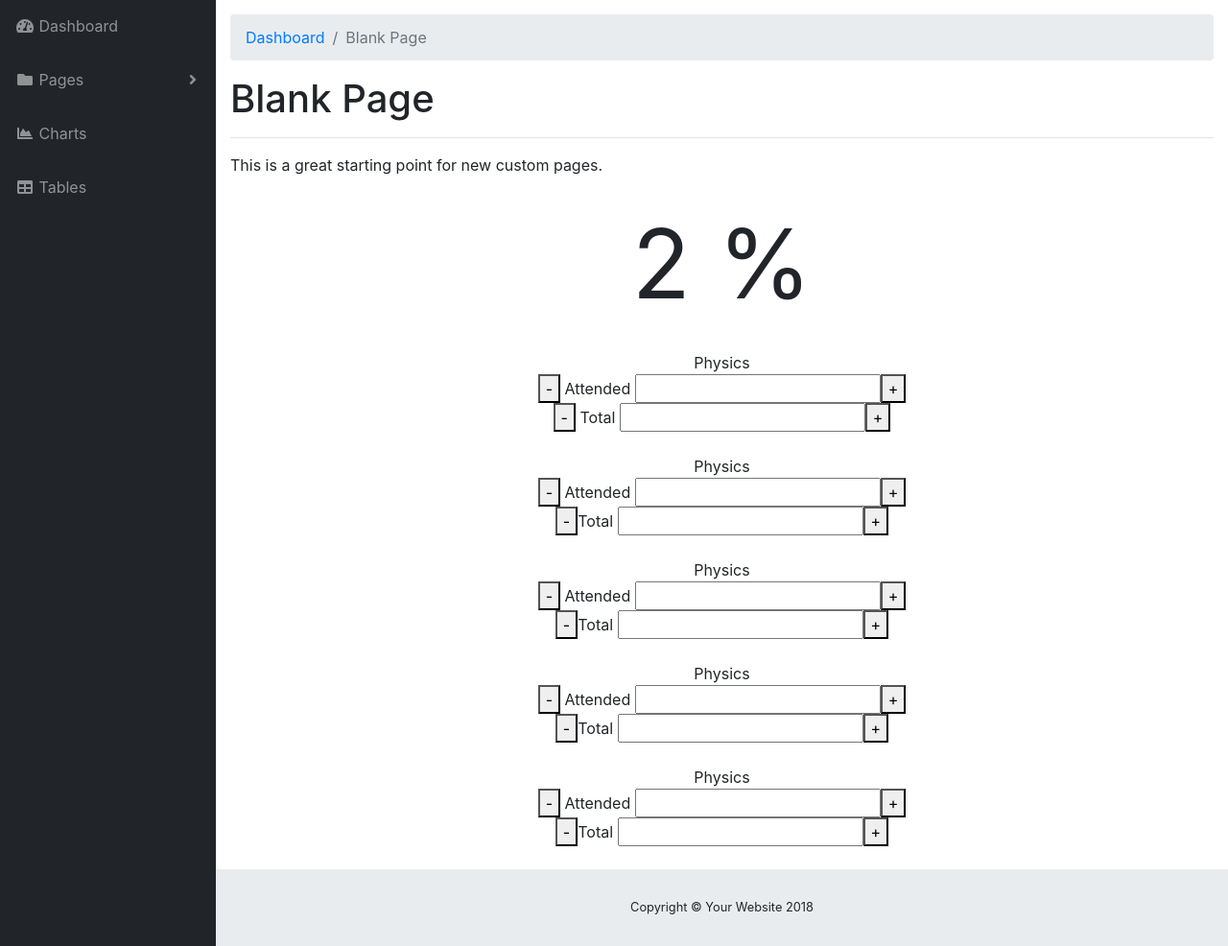
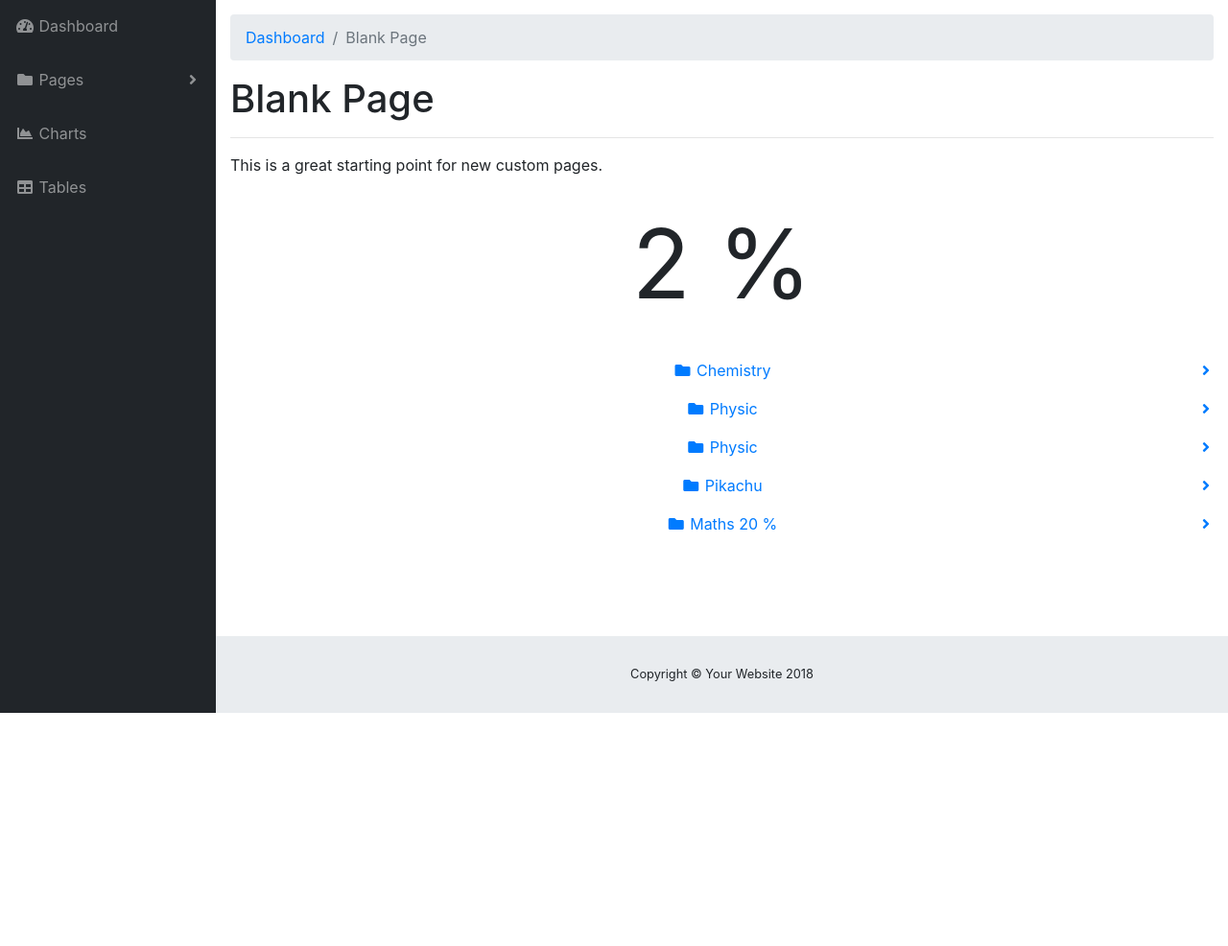
Before and after one commit to css911/Hackathon_Django, a Django app: template hack/templates/student_dashboard.html in a window 1280 px wide. Shown: the part 57-1043 px from the top of the page at 96% size. After the commit the page ends 800 px from the top, so only its background shows below. Run offline with Django 3.2, Linux system fonts and the light colour scheme; the template is opened without the code that fills it, so the values that code supplies are empty; some libraries are stand-ins or nearby versions.

Commit message:
dfhdjfhd

```diff
--- a/hack/templates/student_dashboard.html
+++ b/hack/templates/student_dashboard.html
@@ -8,43 +8,89 @@ student dashboard
 
 <center> <p style="font-size:100px">2 %</p>
 
-          <center>Physics</center><center><button onclick="myFunction1()">-</button>
+             <ul class="sidebar1 navbar-nav">
+              <li class="nav-item dropdown">
+            <a class="nav-link dropdown-toggle" href="#" id="pagesDropdown" role="button" data-toggle="dropdown" aria-haspopup="true" aria-expanded="false">
+            <i class="fas fa-fw fa-folder"></i>
+              <span>Chemistry</span>
+          </a>
+          <div class="dropdown-menu" aria-labelledby="pagesDropdown">
+           <center><button onclick="myFunction1()">-</button>
+           Attended <input type="number" id="myNumber"><button onclick="myFunction()">+</button></center>
+
+           <center><button onclick="myFunction1()">-</button>Total
+           <input type="number" id="myNumber"><button onclick="myFunction()">+</button></center>
+          </div>
+           </li>
+
+
+
+
+           <li class="nav-item dropdown">
+          <a class="nav-link dropdown-toggle" href="#" id="pagesDropdown" role="button" data-toggle="dropdown" aria-haspopup="true" aria-expanded="false">
+            <i class="fas fa-fw fa-folder"></i>
+            <span>Physic</span>
+          </a>
+          <div class="dropdown-menu" aria-labelledby="pagesDropdown">
+            <center><button onclick="myFunction1()">-</button>
            Attended <input type="number" id="myNumber"><button onclick="myFunction()">+</button></center>
 
            <center><button onclick="myFunction1()">-</button>
            Total <input type="number" id="myNumber"><button onclick="myFunction()">+</button></center>
+          </div>
+        </li>
 
-           <br>
-          <center>Physics</center><center><button onclick="myFunction1()">-</button>
+<li class="nav-item dropdown">
+          <a class="nav-link dropdown-toggle" href="#" id="pagesDropdown" role="button" data-toggle="dropdown" aria-haspopup="true" aria-expanded="false">
+            <i class="fas fa-fw fa-folder"></i>
+            <span>Physic</span>
+          </a>
+          <div class="dropdown-menu" aria-labelledby="pagesDropdown">
+            <center><button onclick="myFunction1()">-</button>
            Attended <input type="number" id="myNumber"><button onclick="myFunction()">+</button></center>
 
 
           <center><button onclick="myFunction1()">-</button>Total
            <input type="number" id="myNumber"><button onclick="myFunction()">+</button></center>
 
-           <br>
+          </div>
+</li>
 
-           <center>Physics</center><center><button onclick="myFunction1()">-</button>
+        <li class="nav-item dropdown">
+          <a class="nav-link dropdown-toggle" href="#" id="pagesDropdown" role="button" data-toggle="dropdown" aria-haspopup="true" aria-expanded="false">
+            <i class="fas fa-fw fa-folder"></i>
+            <span>Pikachu</span>
+          </a>
+          <div class="dropdown-menu" aria-labelledby="pagesDropdown">
+           <center><button onclick="myFunction1()">-</button>
            Attended <input type="number" id="myNumber"><button onclick="myFunction()">+</button></center>
 
-           <center><button onclick="myFunction1()">-</button>Total
+
+          <center><button onclick="myFunction1()">-</button>Total
            <input type="number" id="myNumber"><button onclick="myFunction()">+</button></center>
+          </div>
+        </li>
 
-           <br>
-
-           <center>Physics</center><center><button onclick="myFunction1()">-</button>
+        <li class="nav-item dropdown">
+          <a class="nav-link dropdown-toggle" href="#" id="pagesDropdown" role="button" data-toggle="dropdown" aria-haspopup="true" aria-expanded="false">
+            <i class="fas fa-fw fa-folder"></i>
+            <span>Maths</span><span>       20 %</span>
+          </a>
+          <div class="dropdown-menu" aria-labelledby="pagesDropdown">
+           <center><button onclick="myFunction1()">-</button>
            Attended <input type="number" id="myNumber"><button onclick="myFunction()">+</button></center>
 
-           <center><button onclick="myFunction1()">-</button>Total
+          <center><button onclick="myFunction1()">-</button>Total
            <input type="number" id="myNumber"><button onclick="myFunction()">+</button></center>
+          </div>
+        </li>
 
 
-           <br>
 
-           <center>Physics</center><center><button onclick="myFunction1()">-</button>
-           Attended <input type="number" id="myNumber"><button onclick="myFunction()">+</button></center>
 
-           <center><button onclick="myFunction1()">-</button>Total
-           <input type="number" id="myNumber"><button onclick="myFunction()">+</button></center>
-           <br>
+
+
+      </ul>
+
+
 {% endblock %}
```
Also changed, not shown: 12 other files.
